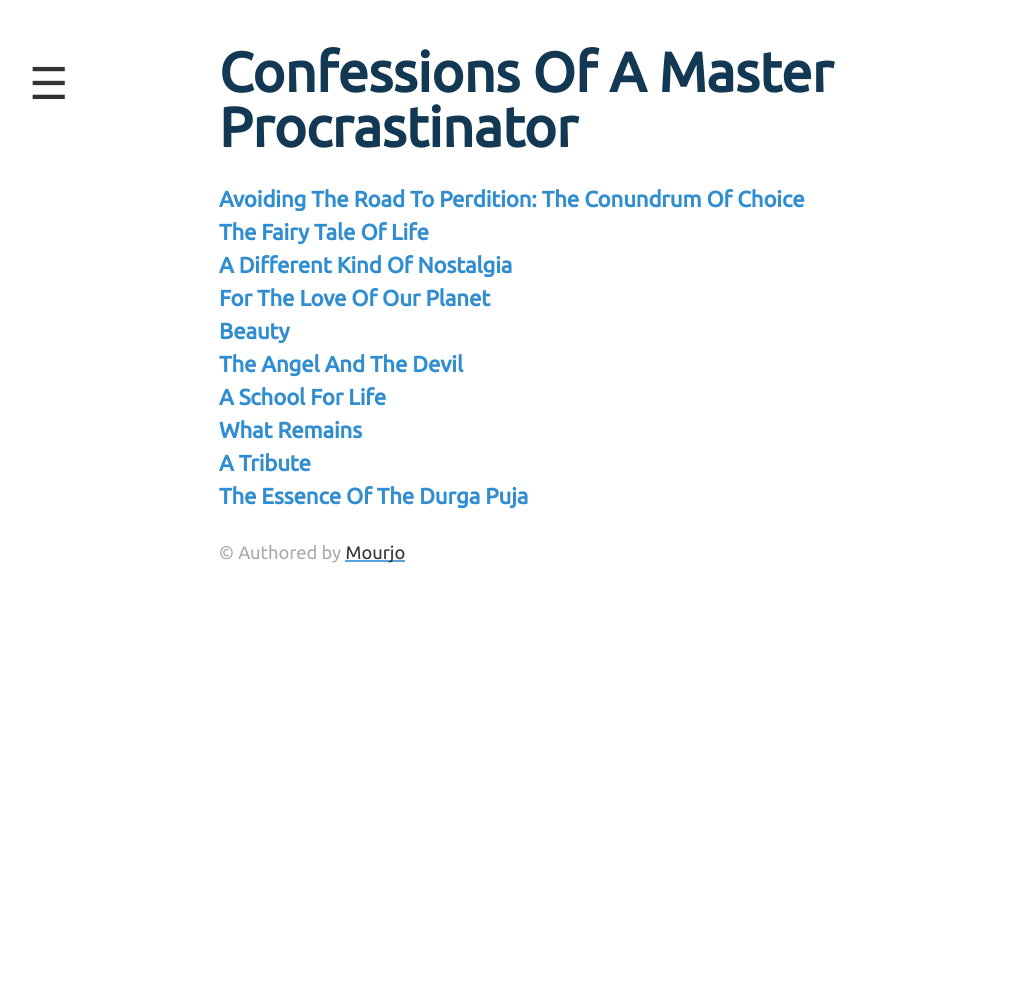
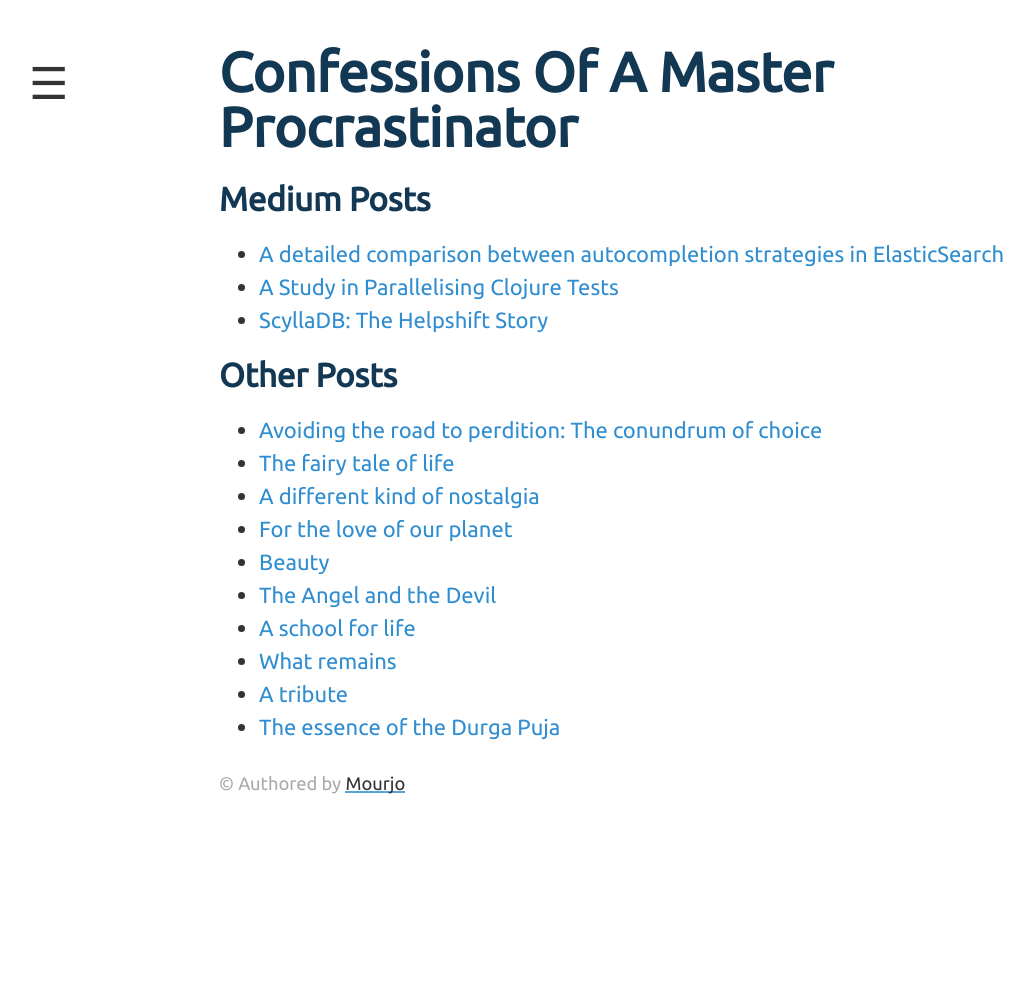
Before and after one commit to mourjo/blog, a Jekyll site: the page built from index.html, in a window 1280 px wide. Shown: the whole page, without its empty margins (21-1055 px from the left). Built offline with Jekyll 4.4.1, drawn with Linux system fonts in a browser that asks for light colours.

Commit message:
Add medium posts

```diff
--- a/_sass/style.scss
+++ b/_sass/style.scss
@@ -32,7 +32,6 @@ body {
          font-family: $base-font-family;
          line-height: $base-line-height;
          font-size: $base-font-size;
-         margin: 0;
          text-transform: capitalize;
     }
 
--- a/index.html
+++ b/index.html
@@ -3,9 +3,26 @@ layout: default
 permalink: /
 ---
 <h1 class="headline">{{site.title}}</h1>
+
+
 <div class="article-list">
-{% for post in site.posts %}
-    <h2><a href="{{post.url | prepend: site.baseurl}}">{{post.title}}</a></h2>
+    <h1>Medium posts</h1>
+    <ul>
+        <li><a href="https://medium.com/@mourjo_sen/a-detailed-comparison-between-autocompletion-strategies-in-elasticsearch-66cb9e9c62c4" target="_blank">A detailed comparison between autocompletion strategies in ElasticSearch</a></li>
 
-{% endfor %}
+        <li><a href="https://medium.com/helpshift-engineering/a-study-in-parallelising-tests-b5253817beae" target="_blank">A Study in Parallelising Clojure Tests</a></li>
+
+        <li><a href="https://medium.com/helpshift-engineering/scylladb-the-helpshift-story-3d332bf80ce2" target="_blank">ScyllaDB: The Helpshift Story</a></li>
+    </ul>
 </div>
+
+
+<div class="article-list">
+    <h1>Other posts</h1>
+    <ul>
+    {% for post in site.posts %}
+        <li><a href="{{post.url | prepend: site.baseurl}}">{{post.title}}</a></li>
+
+    {% endfor %}
+    </ul>
+</div>
```
